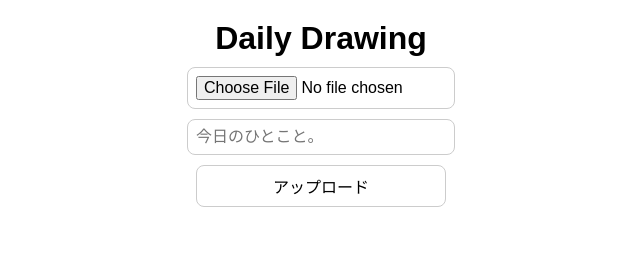
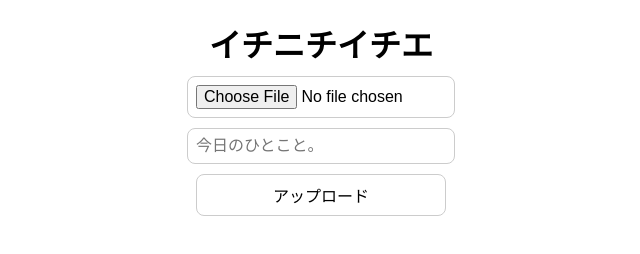
Before and after one commit to miochanmio/dailydrawing, a plain HTML site: page index.html in a window 1280 px wide. Shown: the whole page, without its empty margins (319-959 px from the left). Drawn offline with Linux system fonts and the light colour scheme.

Commit message:
Update index.html

```diff
--- a/index.html
+++ b/index.html
@@ -2,12 +2,12 @@
 <html lang="ja">
 <head>
   <meta charset="UTF-8" />
-  <title>Daily Drawing</title>
+  <title>イチニチイチエ</title>
   <link rel="stylesheet" href="style.css" />
 </head>
 <body>
 
-  <h1>Daily Drawing</h1>
+  <h1>イチニチイチエ</h1>
 
   <div class="controls">
     <input type="file" id="imageInput" accept="image/*" />
```
